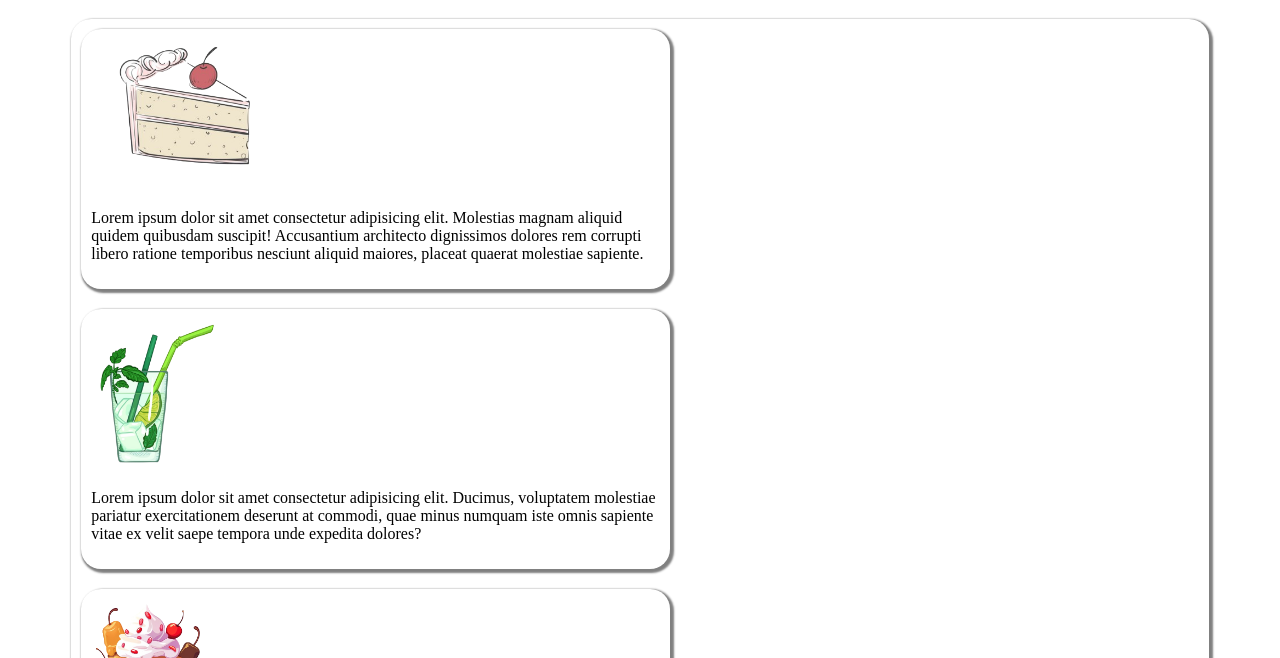
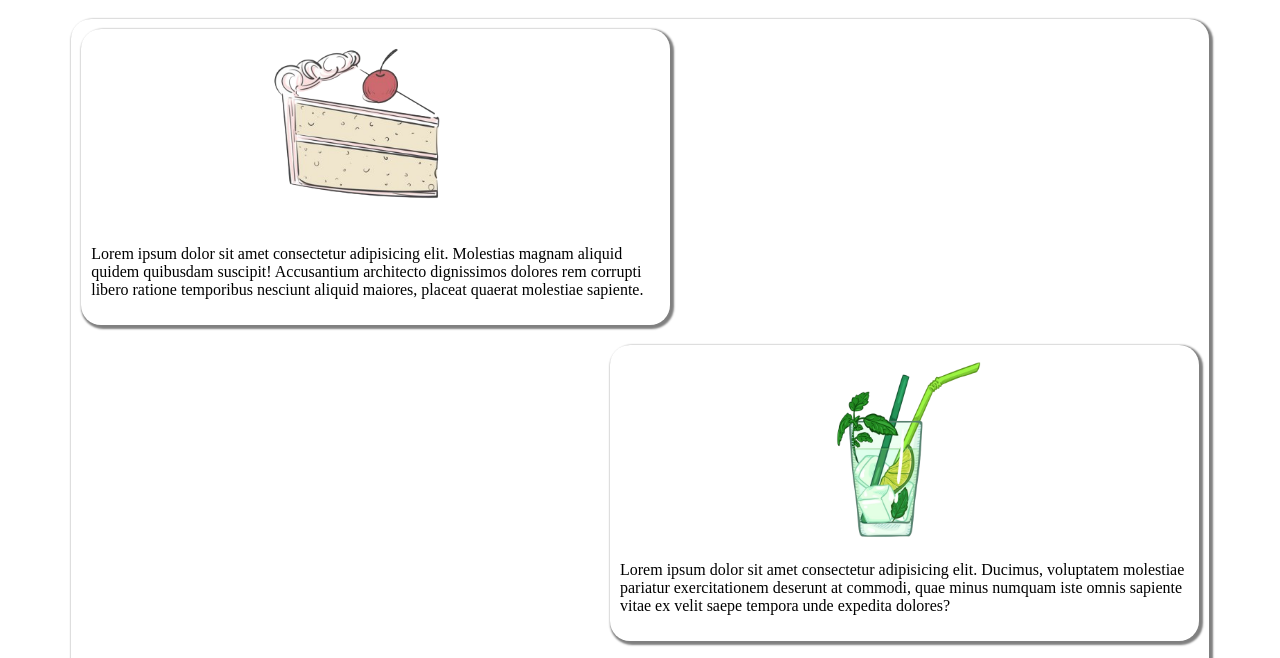
Before and after one commit to ByteBard7/odin-recipes, a plain HTML site: page index.html in a window 1280 px wide. Shown: the part 69-727 px from the top of the page. Drawn offline with Linux system fonts and the light colour scheme.

Commit message:
add recipe link to images

```diff
--- a/index.html
+++ b/index.html
@@ -10,15 +10,15 @@
     <h1>Odin Recipes</h1>
     <div class="container">
         <div class="first-recipe">
-            <img src="./recipes/images/cake.png" alt="Cake Image">
+            <a href="./recipes/cake.html"><img src="./recipes/images/cake.png" alt="Cake Image"></a>
             <p>Lorem ipsum dolor sit amet consectetur adipisicing elit. Molestias magnam aliquid quidem quibusdam suscipit! Accusantium architecto dignissimos dolores rem corrupti libero ratione temporibus nesciunt aliquid maiores, placeat quaerat molestiae sapiente.</p>
         </div>
         <div class="second-recipe">
-            <img src="./recipes/images/mojito.png" alt="">
+            <a href="./recipes/mojito.html"><img src="./recipes/images/mojito.png" alt=""></a>
             <p>Lorem ipsum dolor sit amet consectetur adipisicing elit. Ducimus, voluptatem molestiae pariatur exercitationem deserunt at commodi, quae minus numquam iste omnis sapiente vitae ex velit saepe tempora unde expedita dolores?</p>
         </div>
         <div class="third-recipe">
-            <img src="./recipes/images/ice-cream.png" alt="">
+            <a href="./recipes/ice-cream.html"><img src="./recipes/images/ice-cream.png" alt=""></a>
             <p>Lorem ipsum, dolor sit amet consectetur adipisicing elit. Commodi non laborum, amet necessitatibus libero aliquid impedit repellendus, quae ducimus, unde voluptatem optio modi. Facere distinctio quos quaerat? Doloribus, natus sunt?</p>
         </div>
     </div>
--- a/style.css
+++ b/style.css
@@ -19,9 +19,12 @@ h1{
 }
 
 .first-recipe, .second-recipe, .third-recipe{
-    img{
-        width: 60%%;
-        height: 150px;
+    display: flex;
+    flex-direction: column;
+    img,a{
+        max-width:70%%;
+        max-height: 190px;
+        align-self: center;
     }
 }
 
@@ -34,3 +37,8 @@ h1{
     box-shadow: 2px 2px 2px 2px grey;
     border-radius: 20px;
 }
+
+
+.second-recipe{
+    align-self: flex-end;
+}
```
Also changed, not shown: recipes/cake.html (added, +11 -0 lines), recipes/ice-cream.html (added), recipes/mojito.html (added).
